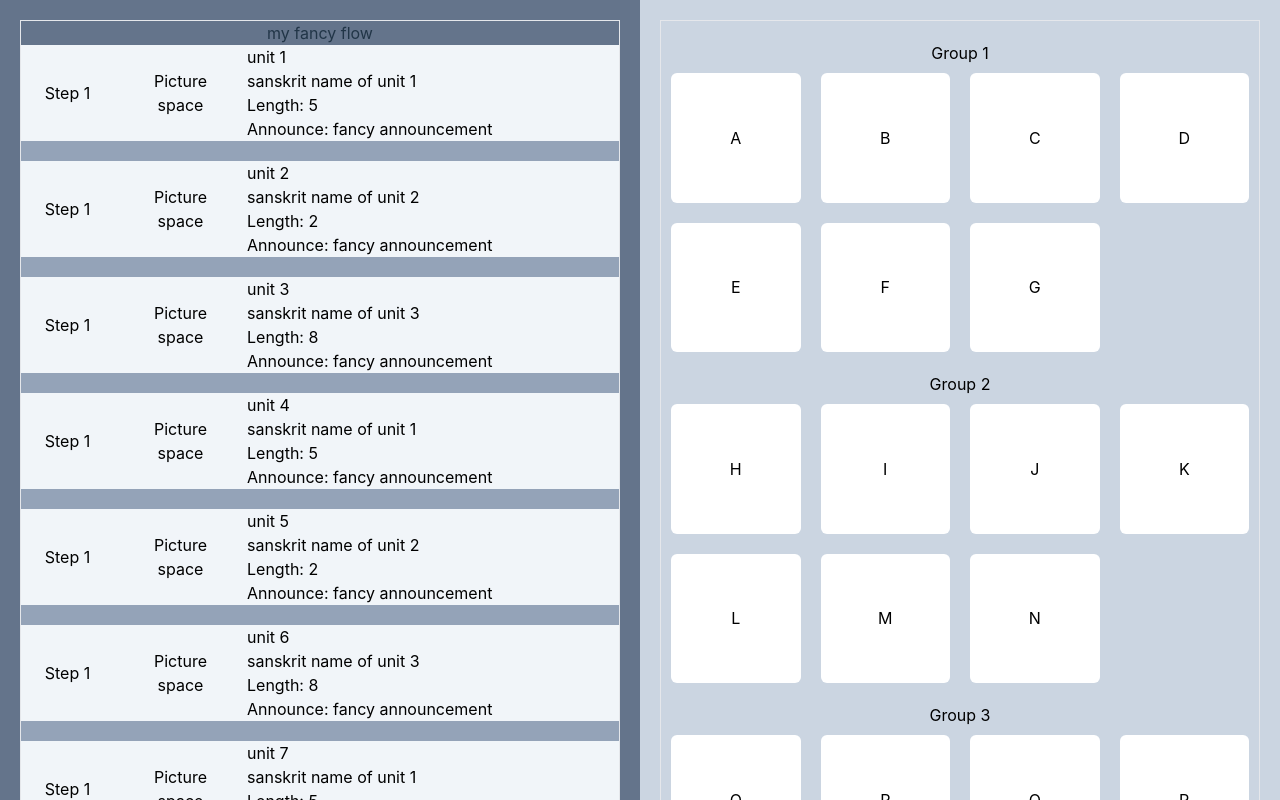
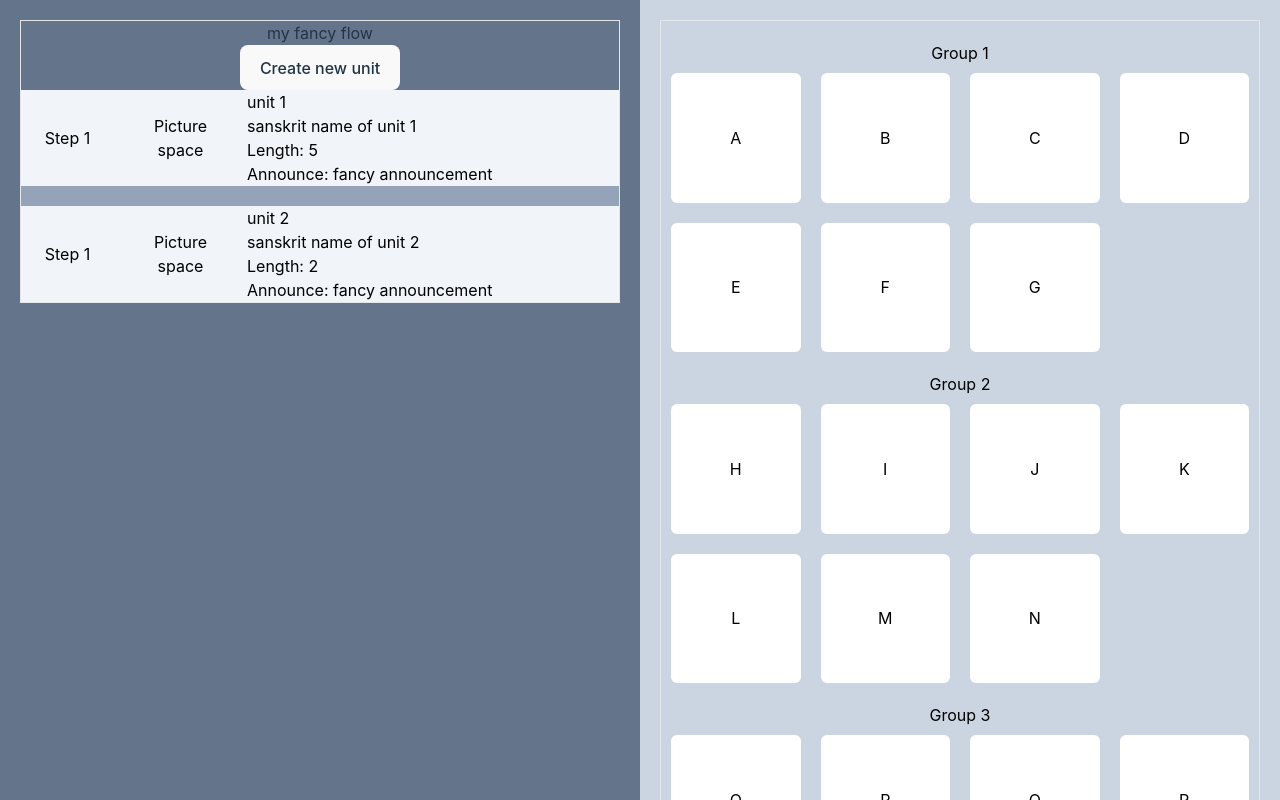
Before and after one commit to sevleo/YoGato-frontend, a React (Vite) app: page /builder in a window 1280 px wide. Built offline with nearby package versions, Linux system fonts and the light colour scheme.

Commit message:
Add button to create units

```diff
--- a/src/components/buildingBlocks/Flow.tsx
+++ b/src/components/buildingBlocks/Flow.tsx
@@ -1,18 +1,45 @@
+import { SetStateAction } from "react";
 import Unit from "./Unit";
 import { UnitProps } from "./Unit";
+import { Dispatch } from "react";
 
 interface FlowProps {
   flow: {
     flowName: string;
     units: UnitProps[];
   };
+  setFlow: Dispatch<
+    SetStateAction<{
+      flowName: string;
+      units: UnitProps[];
+    }>
+  >;
 }
 
-function Flow({ flow }: FlowProps) {
+function Flow({ flow, setFlow }: FlowProps) {
+  function handleButtonClick() {
+    const newUnit = {
+      name: "new unit",
+      sanskritName: "sanskrit name of unit 1",
+      duration: 5,
+      announcement: "fancy announcement",
+    };
+    console.log(newUnit);
+    setFlow((prevFlow) => {
+      return {
+        ...prevFlow,
+        units: [...prevFlow.units, newUnit],
+      };
+    });
+  }
+
   return (
     <div className="h-auto p-5">
       <div className="h-full border">
         <div>{flow.flowName}</div>
+        <div>
+          <button onClick={handleButtonClick}>Create new unit</button>
+        </div>
         <div className=" flex flex-col gap-5 bg-slate-400">
           {flow.units.map((unit) => (
             <Unit key={unit.name} {...unit}></Unit>
--- a/src/components/pages/Builder.tsx
+++ b/src/components/pages/Builder.tsx
@@ -2,6 +2,7 @@ import AspectGroup from "../buildingBlocks/AspectGroup";
 import Flow from "../buildingBlocks/Flow";
 import { UnitProps } from "../buildingBlocks/Unit";
 import { AspectGroupProps } from "../buildingBlocks/AspectGroup";
+import { useState, useEffect } from "react";
 
 function Builder() {
   const aspectGroups: AspectGroupProps[] = [
@@ -72,7 +73,7 @@ function Builder() {
     units: UnitProps[];
   }
 
-  const flow: Flow = {
+  const defaultFlow: Flow = {
     flowName: "my fancy flow",
     units: [
       {
@@ -87,74 +88,76 @@ function Builder() {
         duration: 2,
         announcement: "fancy announcement",
       },
-      {
-        name: "unit 3",
-        sanskritName: "sanskrit name of unit 3",
-        duration: 8,
-        announcement: "fancy announcement",
-      },
-      {
-        name: "unit 4",
-        sanskritName: "sanskrit name of unit 1",
-        duration: 5,
-        announcement: "fancy announcement",
-      },
-      {
-        name: "unit 5",
-        sanskritName: "sanskrit name of unit 2",
-        duration: 2,
-        announcement: "fancy announcement",
-      },
-      {
-        name: "unit 6",
-        sanskritName: "sanskrit name of unit 3",
-        duration: 8,
-        announcement: "fancy announcement",
-      },
-      {
-        name: "unit 7",
-        sanskritName: "sanskrit name of unit 1",
-        duration: 5,
-        announcement: "fancy announcement",
-      },
-      {
-        name: "unit 8",
-        sanskritName: "sanskrit name of unit 2",
-        duration: 2,
-        announcement: "fancy announcement",
-      },
-      {
-        name: "unit 9",
-        sanskritName: "sanskrit name of unit 3",
-        duration: 8,
-        announcement: "fancy announcement",
-      },
-      {
-        name: "unit 10",
-        sanskritName: "sanskrit name of unit 1",
-        duration: 5,
-        announcement: "fancy announcement",
-      },
-      {
-        name: "unit 11",
-        sanskritName: "sanskrit name of unit 2",
-        duration: 2,
-        announcement: "fancy announcement",
-      },
-      {
-        name: "unit 12",
-        sanskritName: "sanskrit name of unit 3",
-        duration: 8,
-        announcement: "fancy announcement",
-      },
+      // {
+      //   name: "unit 3",
+      //   sanskritName: "sanskrit name of unit 3",
+      //   duration: 8,
+      //   announcement: "fancy announcement",
+      // },
+      // {
+      //   name: "unit 4",
+      //   sanskritName: "sanskrit name of unit 1",
+      //   duration: 5,
+      //   announcement: "fancy announcement",
+      // },
+      // {
+      //   name: "unit 5",
+      //   sanskritName: "sanskrit name of unit 2",
+      //   duration: 2,
+      //   announcement: "fancy announcement",
+      // },
+      // {
+      //   name: "unit 6",
+      //   sanskritName: "sanskrit name of unit 3",
+      //   duration: 8,
+      //   announcement: "fancy announcement",
+      // },
+      // {
+      //   name: "unit 7",
+      //   sanskritName: "sanskrit name of unit 1",
+      //   duration: 5,
+      //   announcement: "fancy announcement",
+      // },
+      // {
+      //   name: "unit 8",
+      //   sanskritName: "sanskrit name of unit 2",
+      //   duration: 2,
+      //   announcement: "fancy announcement",
+      // },
+      // {
+      //   name: "unit 9",
+      //   sanskritName: "sanskrit name of unit 3",
+      //   duration: 8,
+      //   announcement: "fancy announcement",
+      // },
+      // {
+      //   name: "unit 10",
+      //   sanskritName: "sanskrit name of unit 1",
+      //   duration: 5,
+      //   announcement: "fancy announcement",
+      // },
+      // {
+      //   name: "unit 11",
+      //   sanskritName: "sanskrit name of unit 2",
+      //   duration: 2,
+      //   announcement: "fancy announcement",
+      // },
+      // {
+      //   name: "unit 12",
+      //   sanskritName: "sanskrit name of unit 3",
+      //   duration: 8,
+      //   announcement: "fancy announcement",
+      // },
     ],
   };
+
+  const [flow, setFlow] = useState<Flow>(defaultFlow);
 
   return (
     <>
       <div className="builder ml-auto mr-auto flex h-full w-full max-w-screen-2xl ">
         <div className="canvas w-1/2 overflow-auto bg-slate-500">
-          <Flow flow={flow}></Flow>
+          <Flow flow={flow} setFlow={setFlow}></Flow>
         </div>
 
         <div className="flex w-1/2 flex-col justify-start gap-5 overflow-auto bg-slate-300">
```
